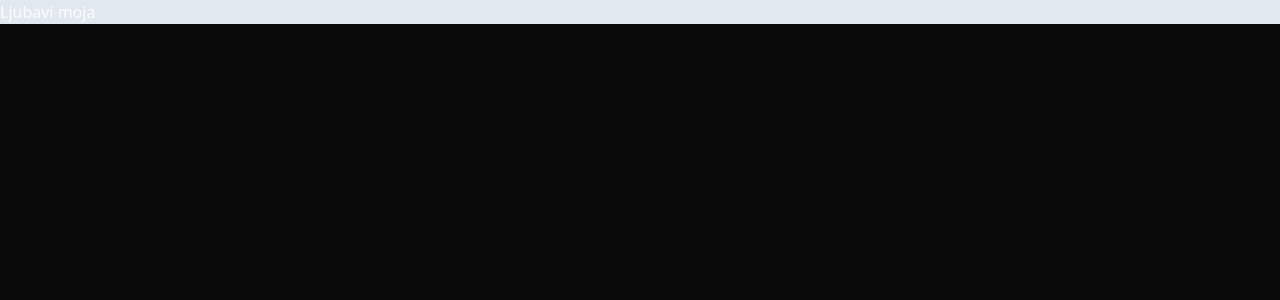
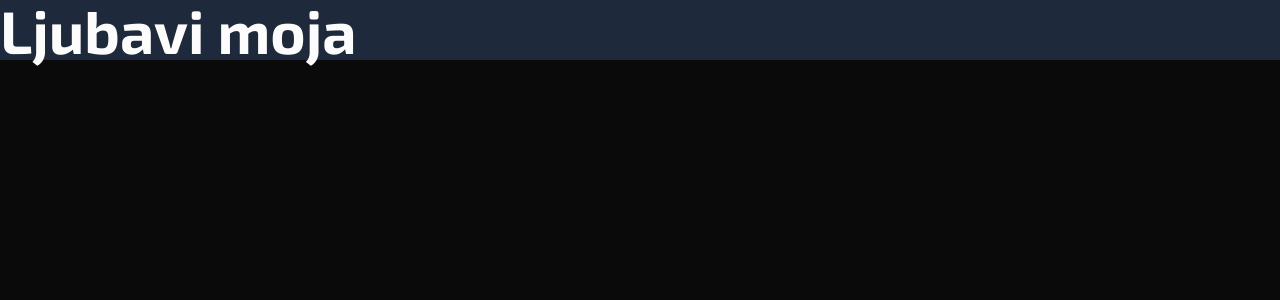
Before and after one commit to AlexNikolov2/deepstate-podcast, a React (Create React App) app in the folder client/: page / in a window 1280 px wide. Shown: the top 300 px of the page. Built offline with nearby package versions, Linux system fonts and the light colour scheme.

Commit message:
texting font class i made

```diff
--- a/client/src/components/Header/Header.jsx
+++ b/client/src/components/Header/Header.jsx
@@ -1,3 +1,3 @@
 export const HeaderComponent = () => {
-  return <header className="bg-slate-200">Ljubavi moja</header>;
+  return <header className="bg-slate-800 exo-2 text-6xl font-bold">Ljubavi moja</header>;
 };
--- a/client/src/index.css
+++ b/client/src/index.css
@@ -5,10 +5,12 @@
 @import url('https://use.fontawesome.com/releases/v6.1.1/css/all.css');
 
 @font-face {
-    font-family: 'Exo 2';
-    src: url('./assets/fonts/Exo2-VariableFont_wght.ttf');
+  font-family: 'Exo 2';
+  src: url('./assets/fonts/Exo2-VariableFont_wght.ttf');
 }
 
-h1,h2,h3,h4,h5,h6,a,p{
-  font-family: 'Exo 2';
+@layer components {
+  .exo-2 {
+    font-family: 'Exo 2';
+  }
 }
```
